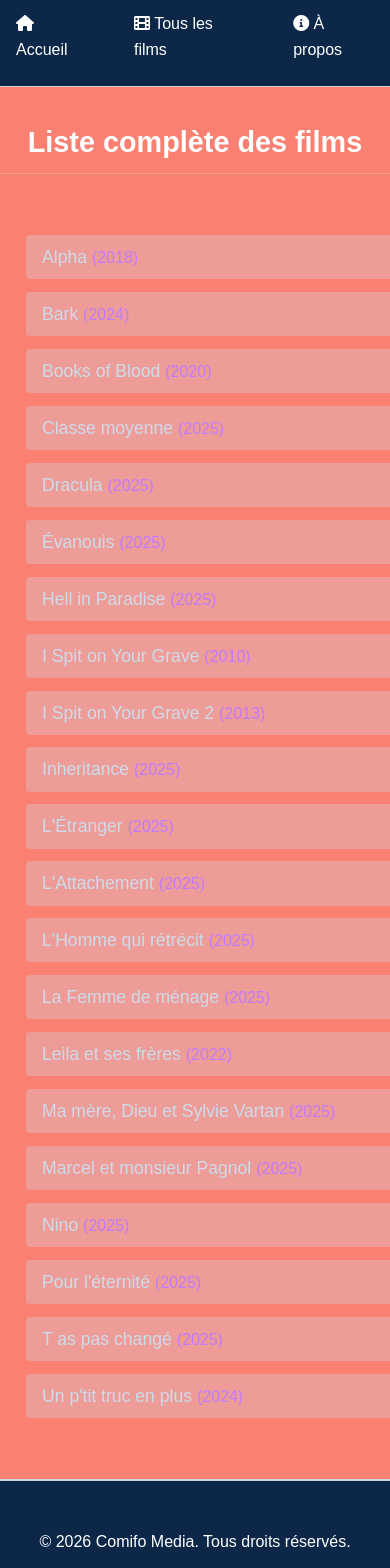
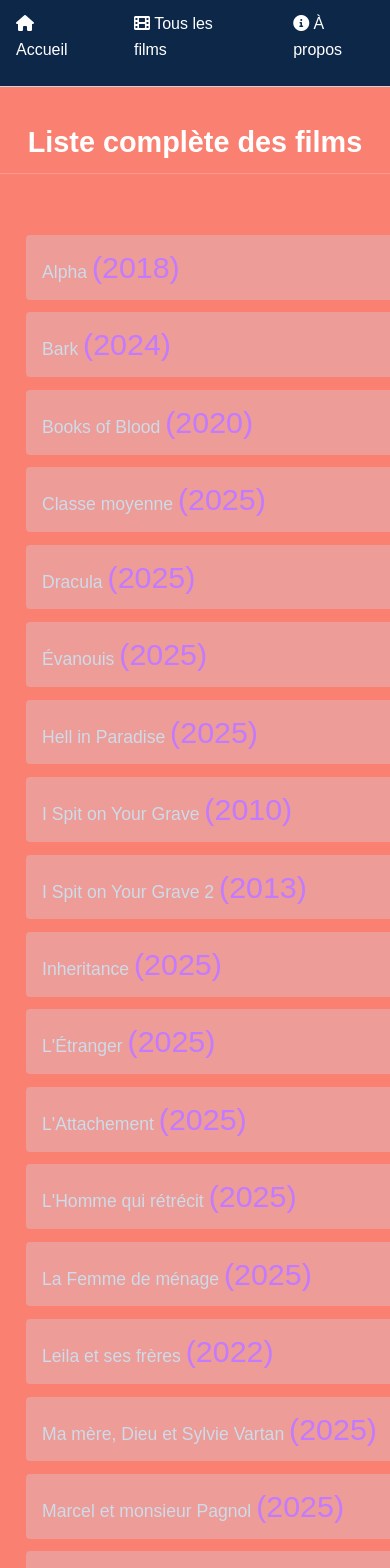
Before and after one commit to comifo-media/comifo-media, a Jekyll site: the page built from films.html, in a window 390 px wide. Shown: the part 329-1897 px from the top of the page. Built offline with Jekyll 4.4.1, drawn with Linux system fonts in a browser that asks for light colours.

Commit message:
Update style.css

```diff
--- a/assets/css/style.css
+++ b/assets/css/style.css
@@ -330,12 +330,6 @@
   display: block;
 }
 
-/* Année du film */
-.film-year {
-  color: #C27AFF;
-  font-size: 1rem;
-}
-
 /* Effet au survol */
 .film-item:hover {
   background-color: rgba(205, 219, 234, 0.6);
@@ -345,9 +339,38 @@
   color: white;
 }
 
-/* Lien pour chaque film */
-.film-link {
+/* Lien du film - Desktop */
+@media (min-width: 769px) {
+  .film-link {
+    color: #CDDBEA;
+    text-decoration: none;
+    font-size: 1.1rem;
+    display: block;
+  }
+}
 
+/* Lien du film - Mobile */
+@media (max-width: 768px) {
+  .film-link {
+    color: #CDDBEA;
+    text-decoration: none;
+    display: block;
+  }
+}
+
+/* Année du film - Desktop */
+@media (min-width: 769px) {
+  .film-year {
+    color: #C27AFF;
+    font-size: 1rem;
+  }
+}
+
+/* Année du film - Mobile */
+@media (max-width: 768px) {
+  .film-year {
+    color: #C27AFF;
+  }
 }
 
 /* Effet au survol */
```
